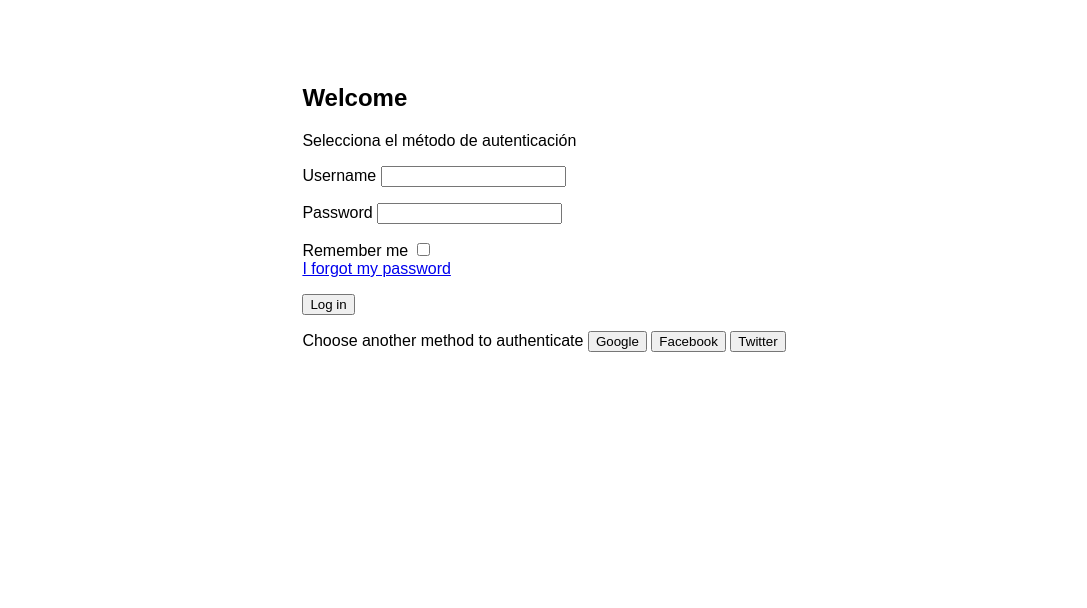
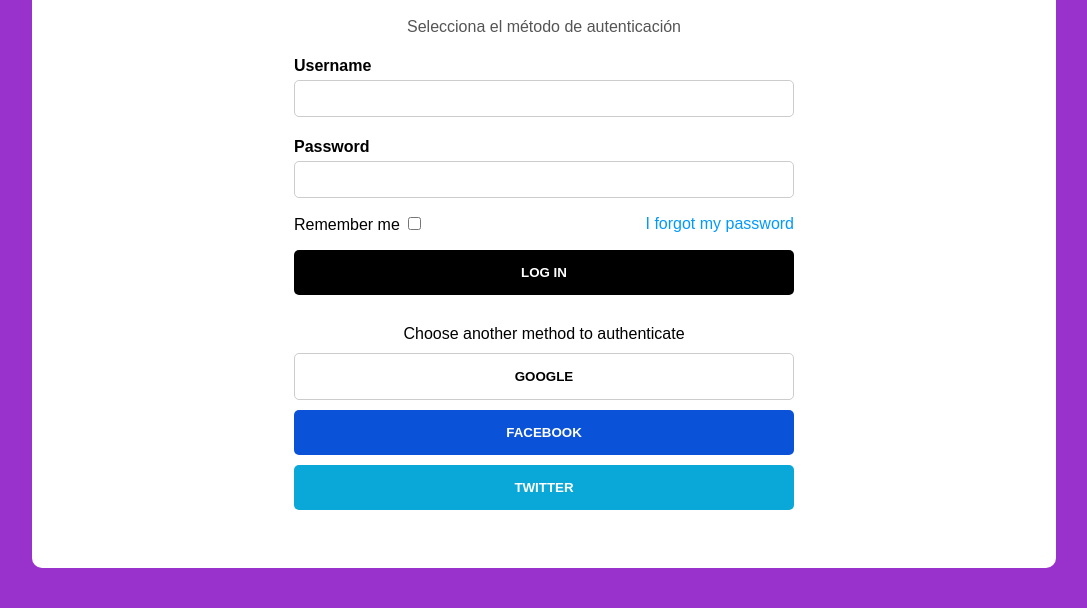
Before and after one commit to agussffernandez/login_basico, a plain HTML site: page index.html in a window 1280 px wide. Shown: the part 192-800 px from the top of the page, without its empty margins (96-1183 px from the left). Drawn offline with Linux system fonts and the light colour scheme.

Commit message:
ADD: estilo al formulario

```diff
--- a/index.html
+++ b/index.html
@@ -16,15 +16,15 @@
             <form action="">
                 <p>
                     <label for="username">Username</label>
-                    <input type="text" name="username" id="username">
+                    <input  class="input" type="text" name="username" id="username">
                 </p>
 
                 <p>
                     <label for="password">Password</label>
-                    <input type="text" name="password" id="password">
+                    <input class="input" type="text" name="password" id="password">
                 </p>
 
-                <div class="option">
+                <div class="options">
                     <div>
                         Remember me
                         <input type="checkbox" name="rememberme" id="rememberme">
--- a/style.css
+++ b/style.css
@@ -6,4 +6,125 @@ body{
     align-items: center;
     justify-content:  center;
     height: 100vh;
+    background-color: darkorchid;
 }
+
+.form-container{
+    background-color: white;
+    width: 80%;
+    border-radius: 10px;
+    overflow: hidden;
+
+    height: 90%;
+
+    display: flex;
+    align-items: center;
+}
+
+.form-container .login-container{
+    width: 500px;
+    margin: 0 auto;
+}
+
+.form-container .login-container > h2{
+    text-align: center;
+    font-size: 2.5rem;
+}
+
+.form-container .login-container > p,
+.form-container .login-container > span{
+    text-align: center;
+    color: #555;
+}
+
+
+.form-container .login-container label{
+    display: block;
+    font-weight: bold;
+    padding: 5px 0;
+}
+
+
+.form-container .login-container input.input{
+    display: block;
+    width: 100%;
+    box-sizing: border-box;
+    padding: 10px;
+    border: solid 1px #ccc;
+    border-radius: 5px;
+}
+
+.form-container .login-container input.input:focus{
+    outline: solid 2px rgb(0, 153, 255);
+}
+
+.form-container .login-container .options{
+    display: flex;
+    justify-content: space-between;
+    align-items: center;
+}
+
+.form-container a {
+     color: rgb(0, 153, 255);
+     text-decoration: none;
+}
+
+.form-container a:hover {
+    text-decoration: underline;
+}
+
+.form-container .login-container .providers{
+    display: flex;
+    flex-direction: column;
+    gap: 10px;
+    text-align: center;
+    margin-top: 30px;
+}
+
+.btn{
+    border: none;
+    padding: 15px 0;
+    width: 100%;
+    font-weight: bolder;
+    display: block;
+    border-radius: 5px;
+    text-transform: uppercase;
+    cursor: pointer;
+}
+
+.btn.btn-login{
+    background-color: black;
+    color: white;
+}
+
+.btn.btn-login:hover{
+    background-color: #333;
+}
+
+.btn.btn-facebook{
+    background-color: rgb(10, 82, 216);
+    color: white;
+}
+
+.btn.btn-facebook:hover{
+    background-color: rgb(9, 73, 192);
+}
+
+.btn.btn-google{
+    background-color: white;
+    color:black;
+    border: solid 1px #ccc;
+}
+
+.btn.btn-google:hover{
+    background-color: rgb(241, 240, 240);
+}
+
+.btn.btn-twitter{
+    background-color: rgb(10, 168, 216);
+    color:white;
+}
+
+.btn.btn-twitter:hover{
+    background-color: rgb(8, 151, 194);
+}
```
